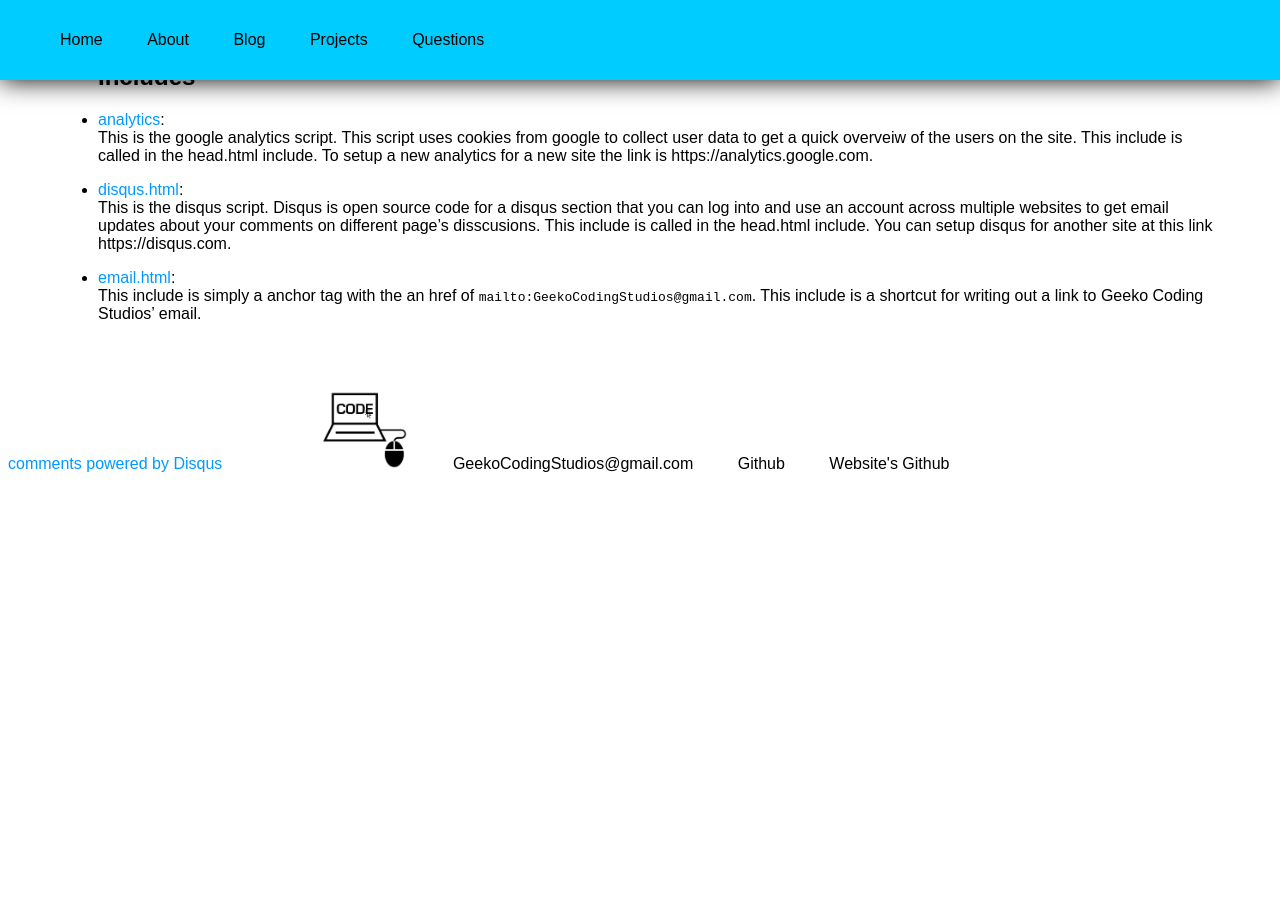
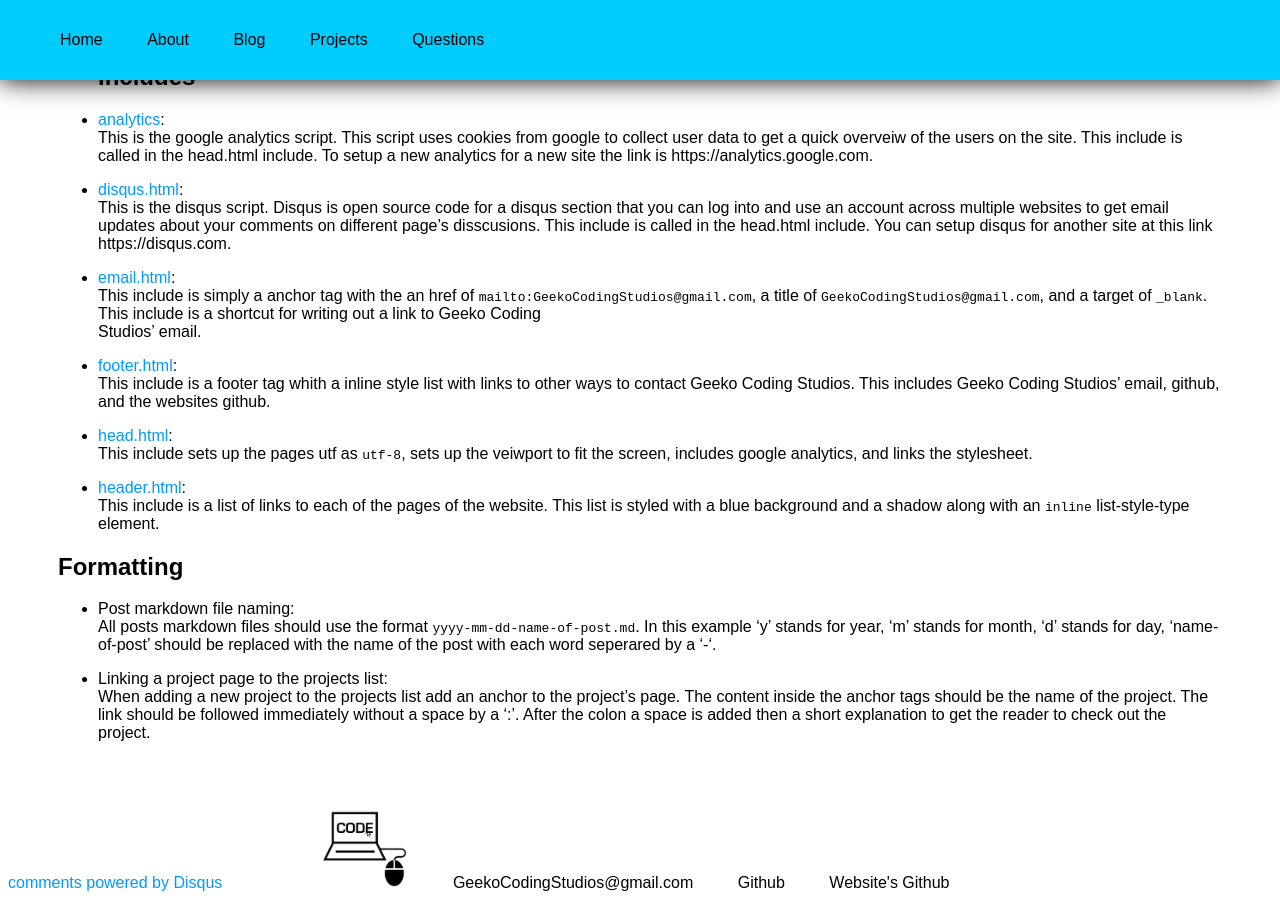
Before and after one commit to Geeko/geeko.github.io, a Jekyll site: the page built from docs/documentation.md, in a window 1280 px wide and 900 px high, scrolled down 563 px. Built offline with Jekyll 4.4.1, drawn with Linux system fonts in a browser that asks for light colours; our own code applies the rules of GitHub Pages for plain Markdown files; comment, search, counter and statistics services are not loaded; before the commit the page ends 1044 px from its top, so only the background shows below that.

Commit message:
Update documentation.md

```diff
--- a/docs/documentation.md
+++ b/docs/documentation.md
@@ -11,7 +11,8 @@
   This is the layout for blog posts made with markdown. All blog posts should use this layout. This layout displays the title
   of the page along with the date which is taken in the form of the variable `date` this is the same date as in the name of
   the pages markdown file for more info look under the formatting section under post file naming, and also takes ina `content`
-  variable. The `content` variable works the same as the one in the default layout. All other variables are dirived from the default layout.
+  variable. The `content` variable works the same as the one in the default layout. All other variables are dirived from the
+  default layout.
 
 * [project.html](https://github.com/Geeko/geeko.github.io/blob/master/_layouts/project.html):<br>
   This layout is for project pages. All project pages should use this layout. this layout displays the specifiations with 5
@@ -36,5 +37,29 @@
   head.html include. You can setup disqus for another site at this link https://disqus.com.
 
 * [email.html](https://github.com/Geeko/geeko.github.io/blob/master/_includes/email.html):<br>
-  This include is simply a anchor tag with the an href of `mailto:GeekoCodingStudios@gmail.com`. This include is
-  a shortcut for writing out a link to Geeko Coding Studios' email.
+  This include is simply a anchor tag with the an href of `mailto:GeekoCodingStudios@gmail.com`, a title of
+  `GeekoCodingStudios@gmail.com`, and a target of `_blank`. This include is a shortcut for writing out a link to Geeko Coding
+  Studios' email.
+
+* [footer.html](https://github.com/Geeko/geeko.github.io/blob/master/_includes/footer.html):<br>
+  This include is a footer tag whith a inline style list with links to other ways to contact Geeko Coding Studios. This
+  includes Geeko Coding Studios' email, github, and the websites github.
+
+* [head.html](https://github.com/Geeko/geeko.github.io/blob/master/_includes/head.html):<br>
+  This include sets up the pages utf as `utf-8`, sets up the veiwport to fit the screen, includes google analytics, and links
+  the stylesheet.
+
+* [header.html](https://github.com/Geeko/geeko.github.io/blob/master/_includes/header.html):<br>
+  This include is a list of links to each of the pages of the website. This list is styled with a blue background and a shadow
+  along with an `inline` list-style-type element.
+
+## Formatting
+
+*  Post markdown file naming:<br>
+  All posts markdown files should use the format `yyyy-mm-dd-name-of-post.md`. In this example 'y' stands for year, 'm' stands
+  for month, 'd' stands for day, 'name-of-post' should be replaced with the name of the post with each word seperared by a '-'.
+
+* Linking a project page to the projects list:<br>
+  When adding a new project to the projects list add an anchor to the project's page. The content inside the anchor tags should
+  be the name of the project. The link should be followed immediately without a space by a ':'. After the colon a space is
+  added then a short explanation to get the reader to check out the project.
```
